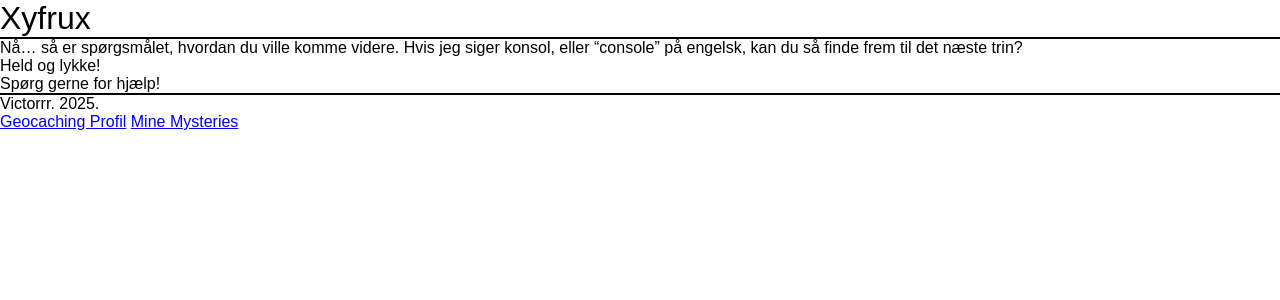
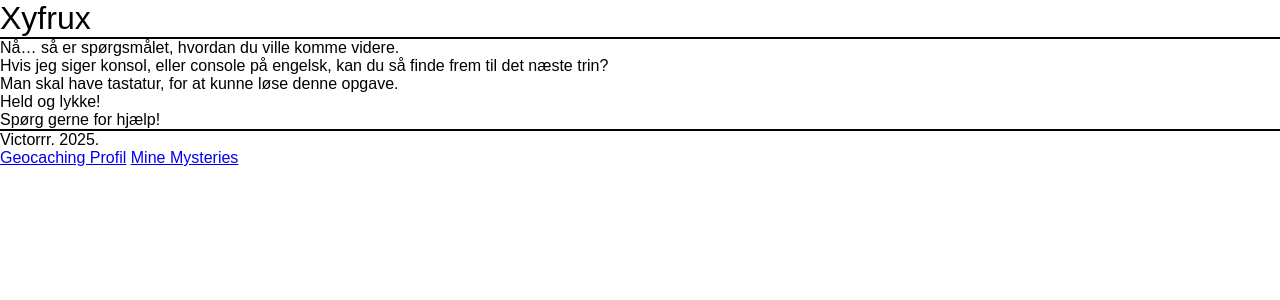
Before and after one commit to xyfruux/geocaching, a Jekyll site: the page built from _cache/gcbajaw.md, in a window 1280 px wide. Shown: the top 300 px of the page. Built offline with Jekyll 4.4.1, drawn with Linux system fonts in a browser that asks for light colours; some web fonts are replaced.

Commit message:
Fix Welcome Text & Add Requirement

```diff
--- a/_cache/gcbajaw.md
+++ b/_cache/gcbajaw.md
@@ -2,6 +2,8 @@
 title: Inpsektion
 js: gcbajaw
 ---
-Nå... så er spørgsmålet, hvordan du ville komme videre. Hvis jeg siger konsol, eller "console" på engelsk, kan du så finde frem til det næste trin?
+Nå... så er spørgsmålet, hvordan du ville komme videre.
+Hvis jeg siger konsol, eller console på engelsk, kan du så finde frem til det næste trin?
+Man skal have tastatur, for at kunne løse denne opgave.
 Held og lykke!
 Spørg gerne for hjælp!
```
